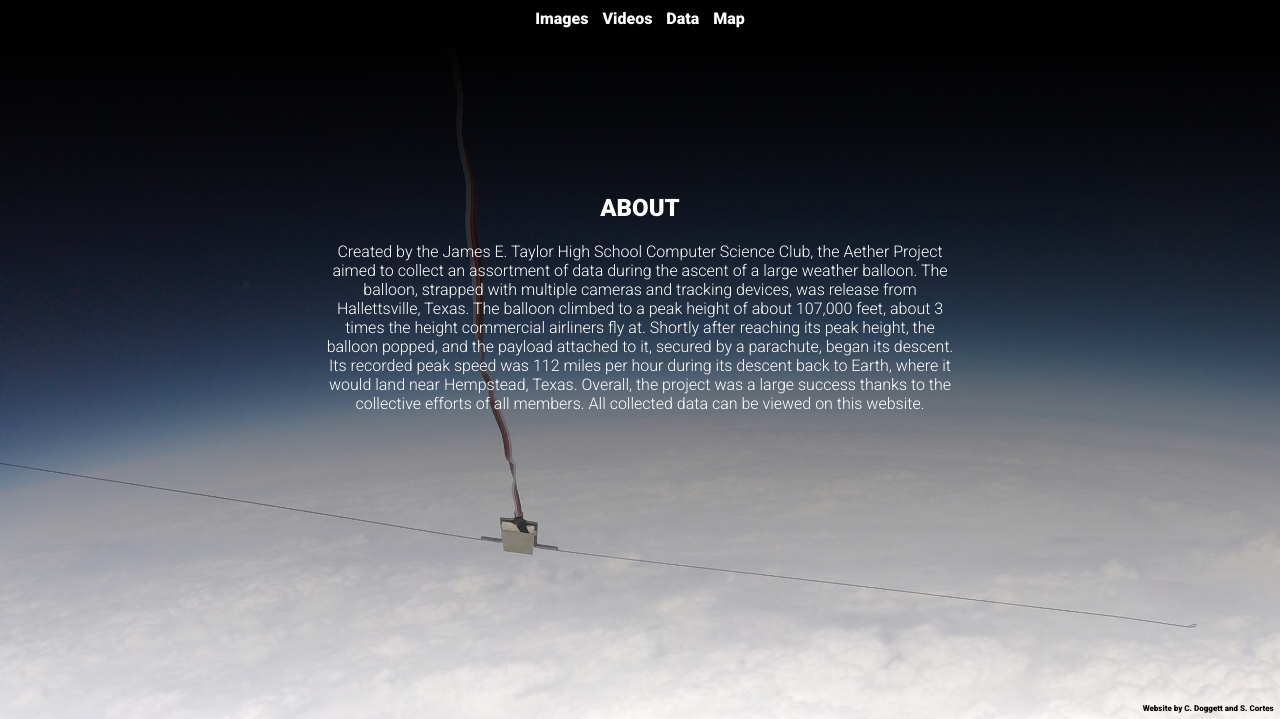
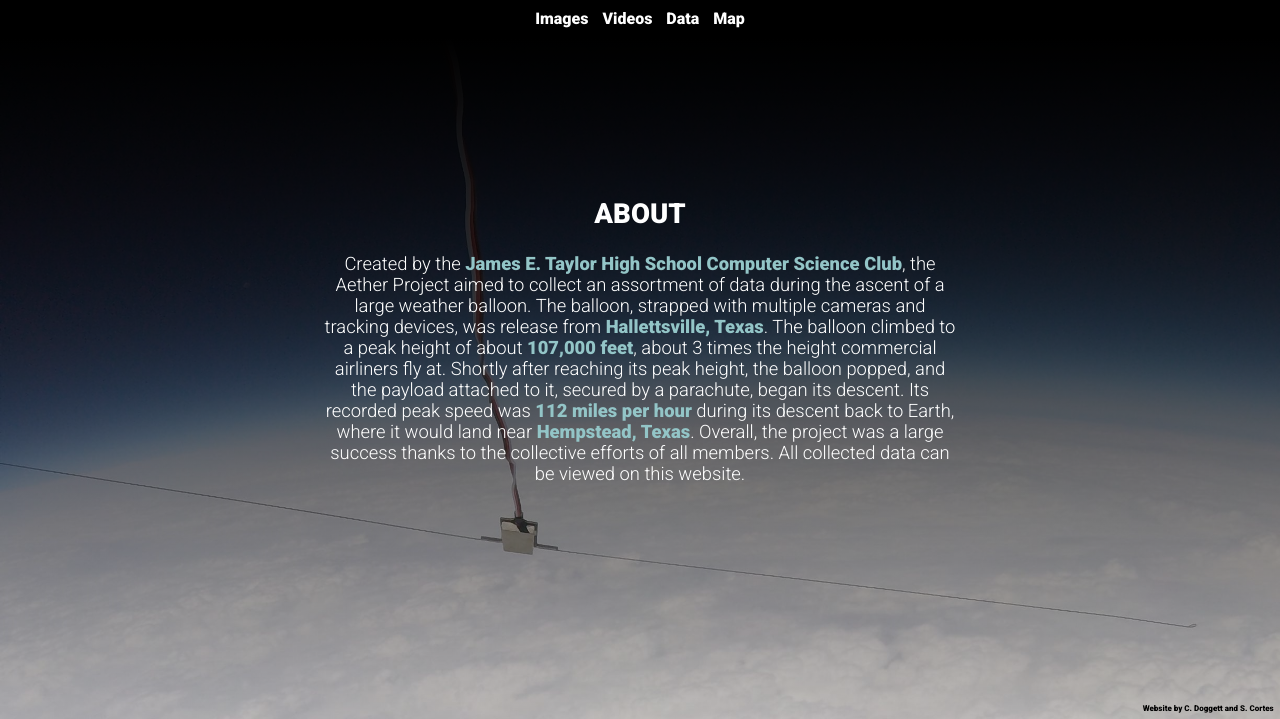
Before and after one commit to CDogg99/aether-project-site, a PHP site: page / in a window 1280 px wide. Shown: the part 81-800 px from the top of the page. Run offline with PHP 8.4, Linux system fonts and the light colour scheme; some libraries are stand-ins or nearby versions.

Commit message:
Styling changes

```diff
--- a/index.html
+++ b/index.html
@@ -30,7 +30,7 @@
         <div id="homeContainer">
             <div id="home-text">
                 <h2>ABOUT</h2>
-                <p>Created by the James E. Taylor High School Computer Science Club, the Aether Project aimed to collect an assortment of data during the ascent of a large weather balloon. The balloon, strapped with multiple cameras and tracking devices, was release from Hallettsville, Texas. The balloon climbed to a peak height of about 107,000 feet, about 3 times the height commercial airliners fly at. Shortly after reaching its peak height, the balloon popped, and the payload attached to it, secured by a parachute, began its descent. Its recorded peak speed was 112 miles per hour during its descent back to Earth, where it would land near Hempstead, Texas. Overall, the project was a large success thanks to the collective efforts of all members. All collected data can be viewed on this website.</p>
+                <p>Created by the <span class="focus">James E. Taylor High School Computer Science Club</span>, the Aether Project aimed to collect an assortment of data during the ascent of a large weather balloon. The balloon, strapped with multiple cameras and tracking devices, was release from <span class="focus">Hallettsville, Texas</span>. The balloon climbed to a peak height of about <span class="focus">107,000 feet</span>, about 3 times the height commercial airliners fly at. Shortly after reaching its peak height, the balloon popped, and the payload attached to it, secured by a parachute, began its descent. Its recorded peak speed was <span class="focus">112 miles per hour</span> during its descent back to Earth, where it would land near <span class="focus">Hempstead, Texas</span>. Overall, the project was a large success thanks to the collective efforts of all members. All collected data can be viewed on this website.</p>
             </div>
             <span id="credits" class="noselect">Website by C. Doggett and S. Cortes</span>
         </div>
--- a/style.css
+++ b/style.css
@@ -76,9 +76,15 @@ a.selected{
     background: #B0B2B3;
 }
 
+.focus{
+    color: #93C5C7;
+    font-weight: 900;
+}
+
 .display-image{
     object-fit: fill;
     object-position: center;
+    cursor: pointer;
     max-height: 300px;
     max-width: 400px;
     margin: 0.5% .5%;
@@ -144,6 +150,7 @@ a.selected{
     top:20%;
     z-index: 5;
     font-weight: 300;
+    font-size:115%;
 }
 
 #homeContainer:before{
@@ -153,8 +160,12 @@ a.selected{
     bottom: 0;
     left: 0;
     right: 0;
-    background: linear-gradient(rgba(0,0,0,1), rgba(0,0,0,0));
+    background: linear-gradient(rgba(0,0,0,1), rgba(0,0,0,.25));
     z-index: 1;
+}
+
+.video-thumbnail{
+    cursor: pointer;
 }
 
 #imageContainer, #videoContainer{
```
